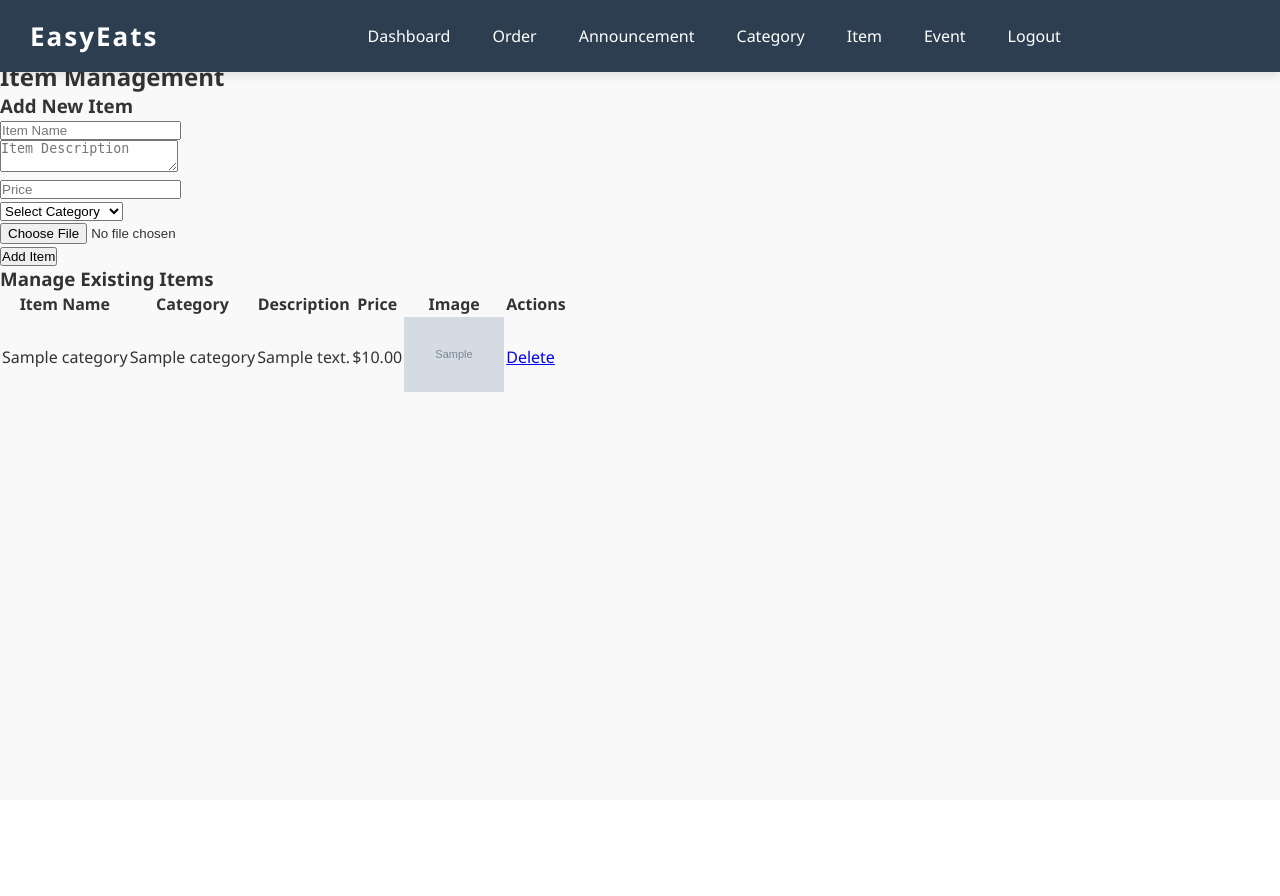
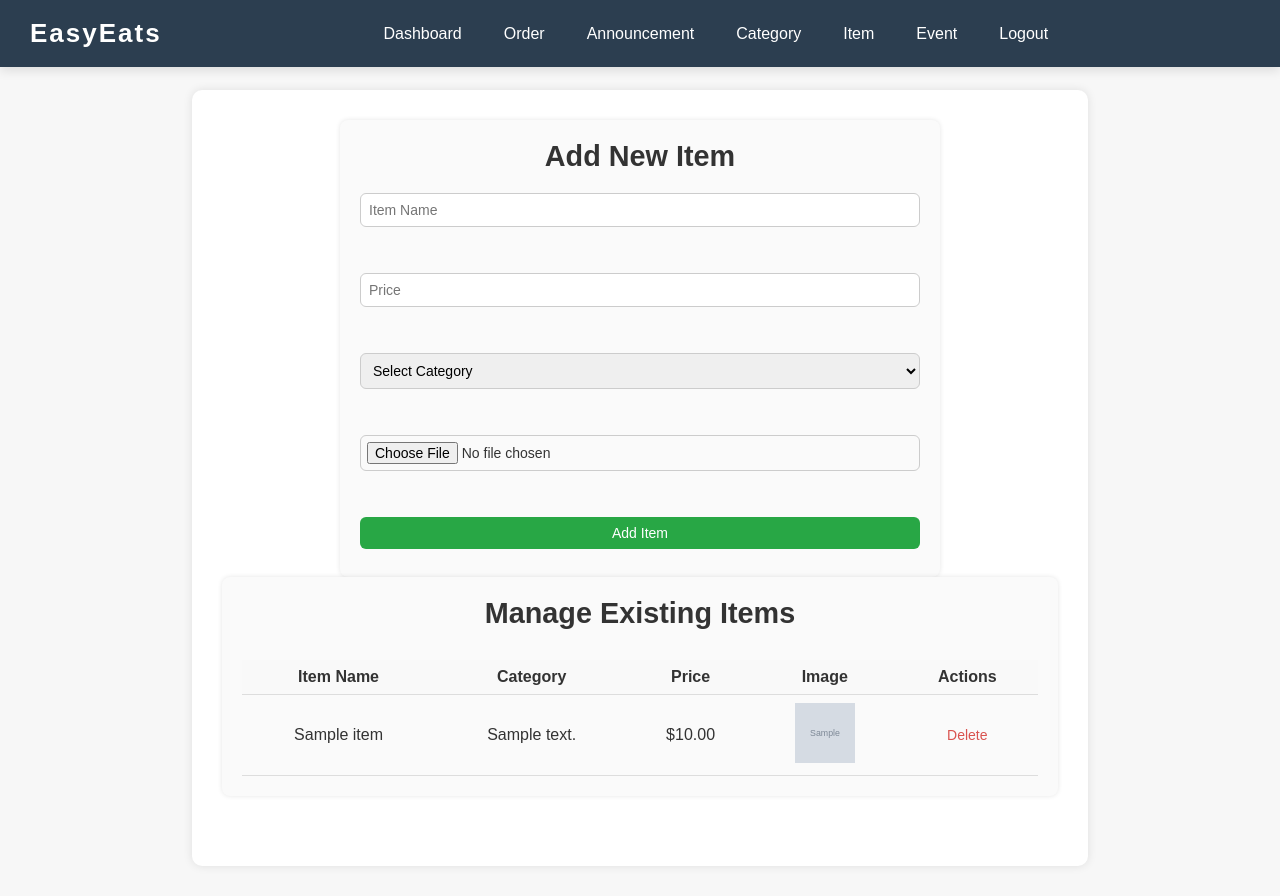
Before and after one commit to Gokulkrishnajayan/EasyEats, a PHP site: page /admin/item-management.php in a window 1280 px wide. Before the commit the page ends 392 px from the top, so only its background shows below. Run offline with PHP 8.4, Linux system fonts and the light colour scheme; the visitor is signed in with stand-in values (Sample User, id 1); tables that the repository leaves empty or names only in its code hold one stand-in row (values such as "Sample post"); grey boxes marked "Sample" are stand-in pictures; a stand-in replaces the project's code that opens the database connection.

Commit message:
item managment

```diff
--- /dev/null
+++ b/admin/css/item-management.css
@@ -0,0 +1,161 @@
+/* General body styles */
+body {
+    font-family: Arial, sans-serif;
+    margin: 0;
+    padding: 0;
+    background-color: #f7f7f7;
+    padding-top: 60px;  /* Ensure content doesn't overlap the navbar */
+}
+
+/* Container for the content */
+.container {
+    width: 70%;
+    margin: 30px auto;
+    padding: 30px;
+    background-color: #fff;
+    box-shadow: 0 0 10px rgba(0, 0, 0, 0.1);
+    border-radius: 10px;
+    max-width: 900px;  /* Limit the width */
+}
+
+/* Section Styling (Form and Table Separations) */
+.form-section, .items-section {
+    margin-bottom: 40px;
+    padding: 20px;
+    background-color: #fafafa;
+    border-radius: 8px;
+    box-shadow: 0 0 5px rgba(0, 0, 0, 0.1);
+}
+
+/* Header styling */
+h2 {
+    text-align: center;
+    color: #333;
+    margin-bottom: 20px;
+    font-size: 1.8em;
+}
+
+/* Add Item Form */
+form {
+    display: flex;
+    flex-direction: column;
+    gap: 10px;  /* Reduced space between elements */
+    width: 100%;
+}
+
+form input,
+form select,
+form button {
+    width: 100%;
+    padding: 8px;  /* Reduced padding for compact form */
+    font-size: 14px;  /* Smaller font size for a more compact look */
+    border: 1px solid #ccc;
+    border-radius: 6px;
+    box-sizing: border-box;
+    margin-bottom: 8px;  /* Reduced space between form elements */
+}
+
+/* File input for compactness */
+form input[type="file"] {
+    padding: 6px;
+    font-size: 14px;
+}
+
+/* Select styling */
+form select {
+    padding: 8px;
+}
+
+/* Submit button styling */
+form button {
+    background-color: #28a745;
+    color: white;
+    border: none;
+    cursor: pointer;
+    font-size: 14px;
+}
+
+form button:hover {
+    background-color: #218838;
+}
+
+/* Manage Existing Items Table */
+table {
+    width: 100%;
+    margin-top: 30px;
+    border-collapse: collapse;
+}
+
+table th, table td {
+    padding: 8px 12px;  /* Reduced padding for a more compact table */
+    text-align: center;
+    border-bottom: 1px solid #ddd;
+}
+
+table th {
+    background-color: #f9f9f9;
+    font-weight: bold;
+}
+
+table td img {
+    width: 60px;
+    height: 60px;
+    object-fit: cover;
+}
+
+/* Action Links Styling */
+.actions a {
+    color: #d9534f;
+    text-decoration: none;
+    font-size: 14px;  /* Reduced font size for links */
+}
+
+.actions a:hover {
+    text-decoration: underline;
+}
+
+/* Styling for Form Section */
+.form-section {
+    width: 100%;
+    max-width: 600px;  /* Limit the width of the form */
+    margin: 0 auto;
+    padding: 20px;
+}
+
+/* Responsive Design */
+@media (max-width: 768px) {
+    .container {
+        width: 90%;  /* Make container larger on smaller screens */
+        padding: 20px;
+    }
+
+    .form-section, .items-section {
+        padding: 15px;
+    }
+
+    table td img {
+        width: 50px;
+        height: 50px;
+    }
+
+    /* Form styling for mobile */
+    form input,
+    form select,
+    form button {
+        width: 100%;
+    }
+
+    .form-section {
+        padding: 15px;
+    }
+}
+
+@media (max-width: 480px) {
+    .navbar ul {
+        flex-direction: column; /* Stack navbar items on mobile */
+    }
+
+    .navbar ul li {
+        margin: 5px 0;
+    }
+}
--- a/admin/item-management.php
+++ b/admin/item-management.php
@@ -1,8 +1,5 @@
 <?php
 session_start();
-
-// Include database connection
-include('db_connection.php');
 
 // Check if admin is logged in
 if (!isset($_SESSION['user_id']) || $_SESSION['role'] !== 'admin') {
@@ -11,37 +8,47 @@
     exit;
 }
 
+// Connect to the database
+$servername = "localhost";
+$username = "root";
+$password = "";
+$dbname = "easyeats";
+
+$conn = new mysqli($servername, $username, $password, $dbname);
+if ($conn->connect_error) {
+    die("Connection failed: " . $conn->connect_error);
+}
+
 // Fetch categories for the dropdown
-$categories_result = mysqli_query($conn, "SELECT * FROM categories");
+$categories_result = mysqli_query($conn, "SELECT * FROM category");
 
 // Add item
 if ($_SERVER['REQUEST_METHOD'] == 'POST' && isset($_POST['add_item'])) {
     $name = $_POST['name'];
-    $description = $_POST['description'];
     $price = $_POST['price'];
-    $category_id = $_POST['category'];
+    $category_id = $_POST['category'];  // Category ID from the dropdown
     $image = $_FILES['image']['name'];
     $image_temp = $_FILES['image']['tmp_name'];
 
     // Move the image to the upload directory
-    move_uploaded_file($image_temp, 'uploads/' . $image);
+    move_uploaded_file($image_temp, '../uploads/' . $image);
 
-    // Insert new item into the database
-    $query = "INSERT INTO items (name, description, price, category_id, image)
-              VALUES ('$name', '$description', '$price', '$category_id', '$image')";
+    // Insert new item into the database (without description)
+    $query = "INSERT INTO items (name, price, category_id, image)
+              VALUES ('$name', '$price', '$category_id', '$image')";
     mysqli_query($conn, $query);
-    header("Location: item_management.php");
+    header("Location: item-management.php");
 }
 
 // Delete item
 if (isset($_GET['delete'])) {
     $item_id = $_GET['delete'];
     mysqli_query($conn, "DELETE FROM items WHERE id = $item_id");
-    header("Location: item_management.php");
+    header("Location: item-management.php");
 }
 
-// Fetch items
-$items_result = mysqli_query($conn, "SELECT * FROM items JOIN categories ON items.category_id = categories.id");
+// Fetch items along with their category names
+$items_result = mysqli_query($conn, "SELECT items.*, category.text as category_name FROM items JOIN category ON items.category_id = category.id");
 
 ?>
 
@@ -50,40 +57,43 @@
 <head>
     <meta charset="UTF-8">
     <meta name="viewport" content="width=device-width, initial-scale=1.0">
+    <title>Item Management</title>
     <link rel="stylesheet" href="css/navbar.css"> <!-- Link to navbar styles -->
-    <title>Item Management</title>
-    <link rel="stylesheet" href="admin_style.css">
+    <link rel="stylesheet" href="css/item-management.css"> <!-- Link to admin panel styles -->
 </head>
 <body>
 
-    <!-- Include Navbar -->
+    <!-- Navbar -->
     <?php include('navbar.php'); ?>
 
     <div class="container">
-        <h2>Item Management</h2>
+        <!-- Add Item Form Section -->
+        <div class="form-section">
+            <h2>Add New Item</h2>
+            <form action="item-management.php" method="POST" enctype="multipart/form-data">
+                <input type="text" name="name" placeholder="Item Name" required><br>
+                <input type="number" name="price" placeholder="Price" required><br>
 
-        <!-- Add Item Form -->
-        <form action="item_management.php" method="POST" enctype="multipart/form-data">
-            <h3>Add New Item</h3>
-            <input type="text" name="name" placeholder="Item Name" required><br>
-            <textarea name="description" placeholder="Item Description" required></textarea><br>
-            <input type="number" name="price" placeholder="Price" required><br>
                 <select name="category" required>
                     <option value="">Select Category</option>
                     <?php while ($category = mysqli_fetch_assoc($categories_result)): ?>
-                    <option value="<?= $category['id'] ?>"><?= $category['name'] ?></option>
+                        <option value="<?= $category['id'] ?>"><?= $category['text'] ?></option>
                     <?php endwhile; ?>
                 </select><br>
-            <input type="file" name="image" required><br>
+
+                <input type="file" name="image" accept="image/*" required><br>
+
                 <button type="submit" name="add_item">Add Item</button>
             </form>
+        </div>
 
-        <h3>Manage Existing Items</h3>
+        <!-- Manage Existing Items Section -->
+        <div class="items-section">
+            <h2>Manage Existing Items</h2>
             <table>
                 <tr>
                     <th>Item Name</th>
                     <th>Category</th>
-                <th>Description</th>
                     <th>Price</th>
                     <th>Image</th>
                     <th>Actions</th>
@@ -91,19 +101,19 @@
 
                 <?php while ($item = mysqli_fetch_assoc($items_result)): ?>
                 <tr>
-                <td><?= $item['name'] ?></td>
-                <td><?= $item['category_name'] ?></td>
-                <td><?= $item['description'] ?></td>
+                    <td><?= htmlspecialchars($item['name']) ?></td>
+                    <td><?= htmlspecialchars($item['category_name']) ?></td>
                     <td>$<?= number_format($item['price'], 2) ?></td>
-                <td><img src="uploads/<?= $item['image'] ?>" alt="Item Image" width="100px"></td>
-                <td>
-                    <a href="item_management.php?delete=<?= $item['id'] ?>" onclick="return confirm('Are you sure you want to delete this item?')">Delete</a>
+                    <td><img src="../uploads/<?= htmlspecialchars($item['image']) ?>" alt="Item Image"></td>
+                    <td class="actions">
+                        <a href="item-management.php?delete=<?= $item['id'] ?>" onclick="return confirm('Are you sure you want to delete this item?')">Delete</a>
                     </td>
                 </tr>
                 <?php endwhile; ?>
 
             </table>
         </div>
+    </div>
 
 </body>
 </html>
```
Also changed, not shown: admin/category-management.php (+75 -12 lines), admin/css/announcement-management.css (+83 -18 lines), admin/css/category-management.css (added, +78 -0 lines), uploads/flower.png (added). Lines whose indentation alone changed are shown as unchanged.
